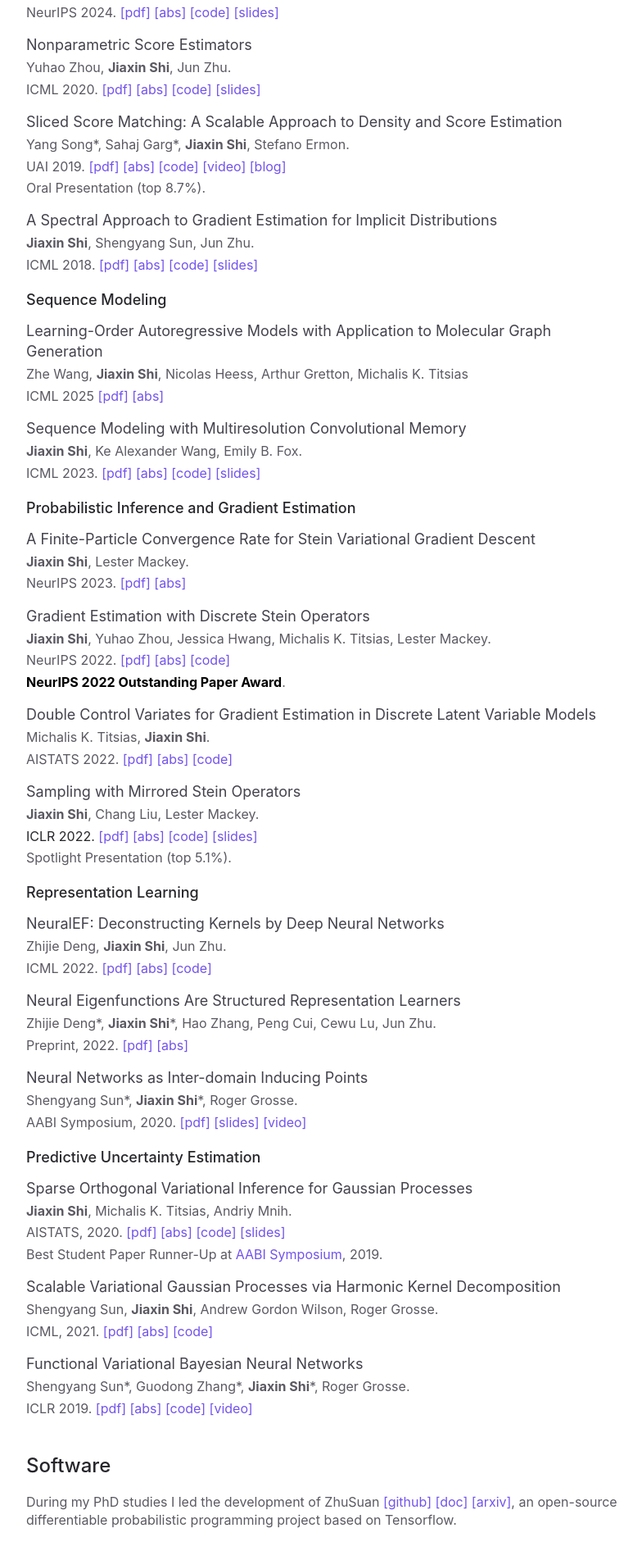
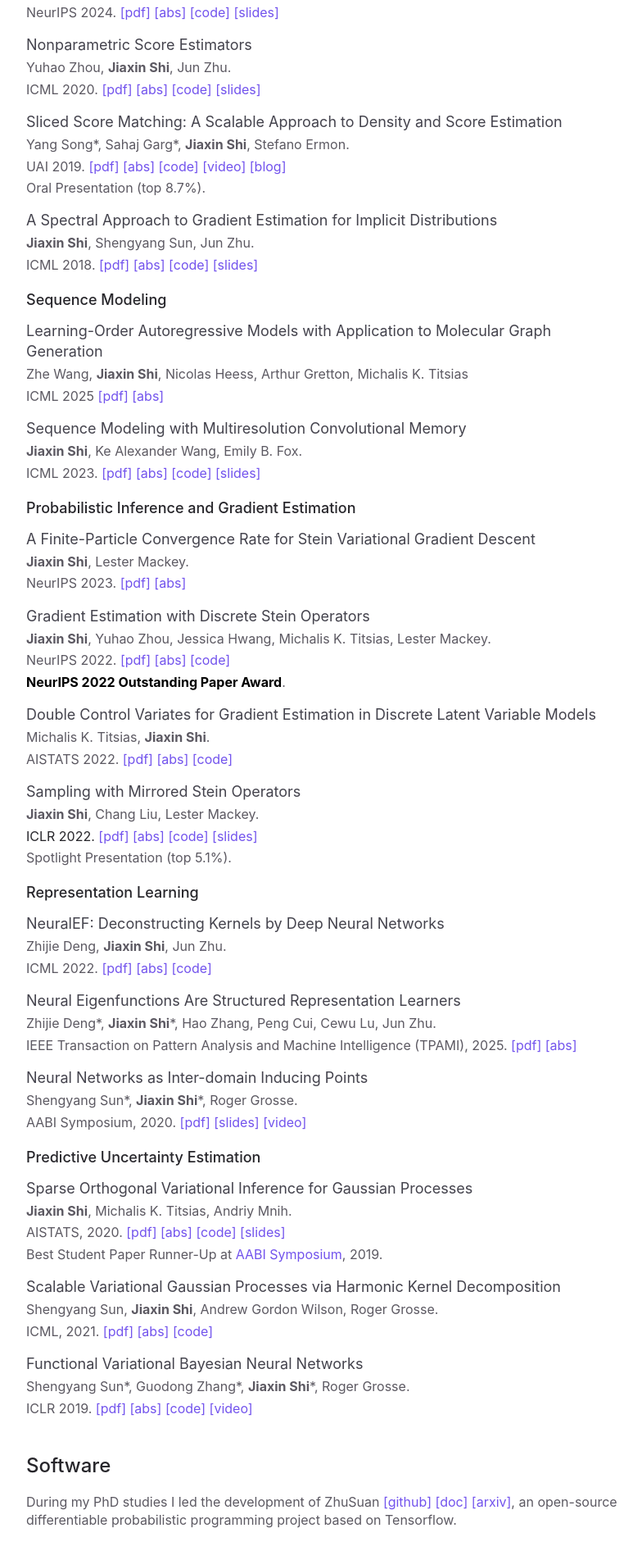
Before and after one commit to thjashin/thjashin.github.io, a Jekyll site: the page built from index.md, in a window 1280 px wide. Shown: the part 1122-3025 px from the top of the page at 82% size, without its empty margins (356-1140 px from the left). Built offline with Jekyll 4.4.1, drawn with Linux system fonts in a browser that asks for light colours.

Commit message:
Update index.md

```diff
--- a/index.md
+++ b/index.md
@@ -182,10 +182,9 @@ Neural Eigenfunctions Are Structured Representation Learners
 {: .fs-5 .mb-1 .text-grey-dk-200}
 Zhijie Deng\*, **Jiaxin Shi**\*, Hao Zhang, Peng Cui, Cewu Lu, Jun Zhu.
 {: .mb-1}
-Preprint, 2022.
+IEEE Transaction on Pattern Analysis and Machine Intelligence (TPAMI), 2025.
 [[pdf]](https://arxiv.org/pdf/2210.12637.pdf)
 [[abs]](https://arxiv.org/abs/2210.12637)
-<!-- [[code]](https://github.com/thudzj/NeuralEigenFunction) -->
 
 Neural Networks as Inter-domain Inducing Points
 {: .fs-5 .mb-1 .text-grey-dk-200}
```
